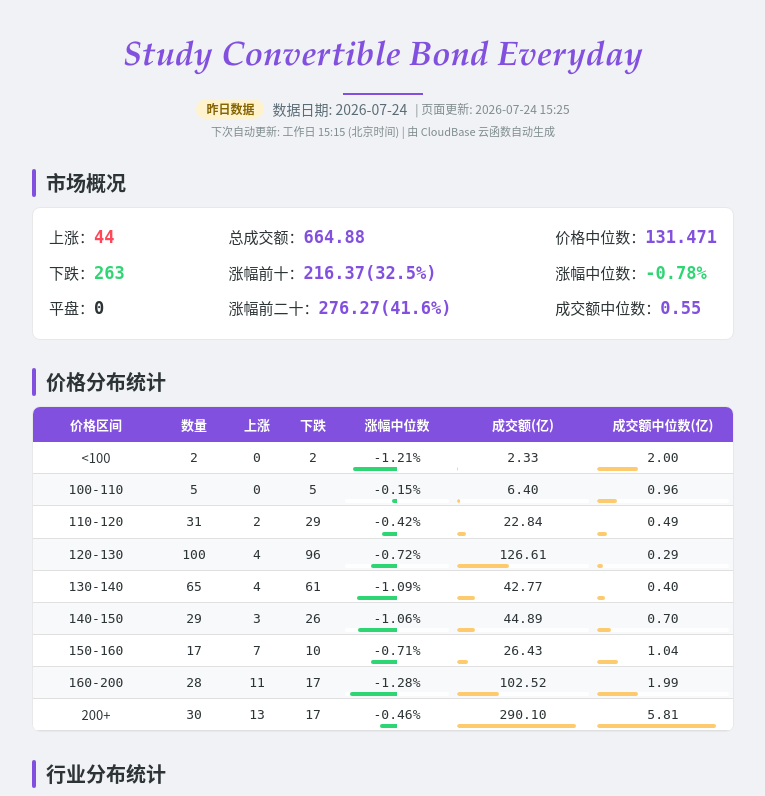
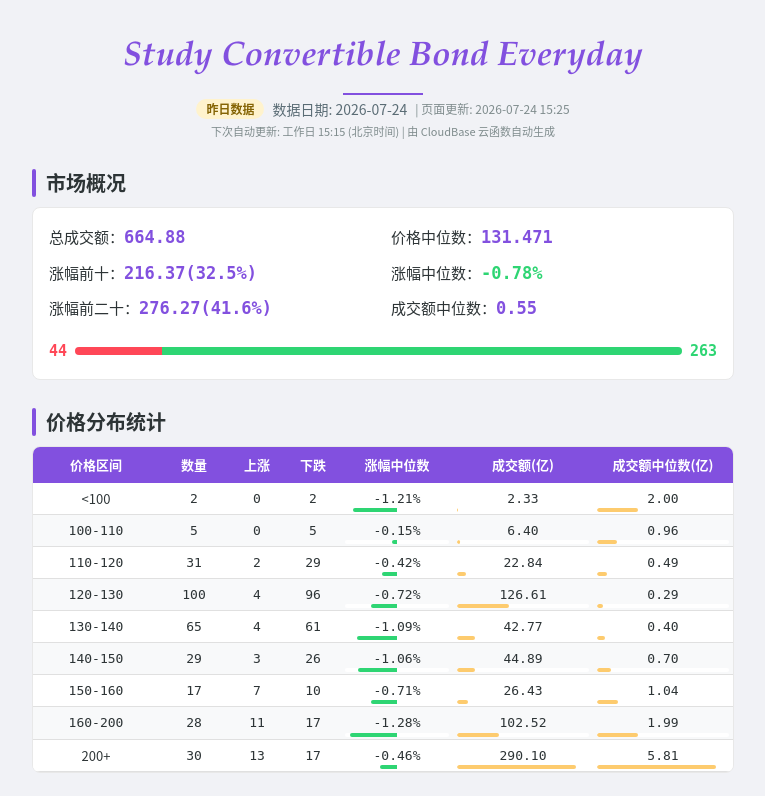
Before and after one commit to MORECORIANDERS/cbreport-web, a website: page index.html in a window 1280 px wide. Shown: the top 796 px of the page, without its empty margins (257-1022 px from the left). Drawn offline with Linux system fonts and the light colour scheme.

Commit message:
feat: 市场概况改为左右两栏 + 涨跌分布进度条
- 上段:6 个指标分左右两栏(桌面端平分宽度),左栏总成交额/涨幅前十/前二十,右栏价格/涨幅/成交额中位数
- 下段:三段进度条,左红=上涨 / 中灰=平盘 / 右绿=下跌,两端标数字不写文字
- 涨幅中位数保留自动着色但去掉 ▲/▼ 符号(进度条已传达涨跌)
- 进度条加 role="img" + aria-label 保障 a11y

```diff
--- a/app.js
+++ b/app.js
@@ -164,6 +164,9 @@
   }
 
   // ===== 模板：市场概况卡片 =====
+  // 上段:6 个指标分左右两栏(桌面端平分宽度,手机端纵向堆叠)
+  // 下段:涨跌分布进度条,左红=上涨 / 中灰=平盘 / 右绿=下跌
+  // 两端标数字(不写"上涨/下跌"文字),靠位置+颜色+端点数字传达语义
   function marketCardTpl(m) {
     function row(label, value, valueClass) {
       return (
@@ -180,16 +183,25 @@
       );
     }
     function col(rows) {
-      return '<div class="flex flex-col gap-2">' + rows.join("") + "</div>";
+      return '<div class="flex flex-col gap-2 sm:flex-1">' + rows.join("") + "</div>";
     }
+
+    // 进度条三段宽度按 up/flat/down 占总家数比例分配
+    const upNum = parseFloat(m.up) || 0;
+    const downNum = parseFloat(m.down) || 0;
+    const flatNum = parseFloat(m.flat) || 0;
+    const total = upNum + downNum + flatNum || 1; // 防 0 除
+    const upPct = (upNum / total) * 100;
+    const flatPct = (flatNum / total) * 100;
+    const downPct = (downNum / total) * 100;
+    // 视觉上不写文字,但 a11y 必须有描述给屏幕阅读器
+    const barAriaLabel = "上涨 " + upNum + " 家,平盘 " + flatNum + " 家,下跌 " + downNum + " 家";
+
     return (
       "" +
-      '<div class="bg-white border border-surface-border rounded-lg p-4 flex flex-col sm:flex-row sm:justify-between gap-4 mobile:p-3 mobile:gap-2.5">' +
-      col([
-        row("上涨：", esc(m.up), "text-up"),
-        row("下跌：", esc(m.down), "text-down"),
-        row("平盘：", esc(m.flat), "text-ink"),
-      ]) +
+      '<div class="bg-white border border-surface-border rounded-lg p-4 mobile:p-3">' +
+      // 上段:左右两栏指标
+      '<div class="flex flex-col sm:flex-row gap-4 mobile:gap-2.5">' +
       col([
         row("总成交额：", esc(m.totalAmount), "text-brand"),
         row("涨幅前十：", esc(m.top10Gain) + "(" + esc(m.top10GainPct) + ")", "text-brand"),
@@ -197,9 +209,33 @@
       ]) +
       col([
         row("价格中位数：", esc(m.priceMedian), "text-brand"),
+        // 涨幅中位数:自动着红/绿色,但不加 ▲/▼ 符号(进度条已用颜色传达涨跌)
         row("涨幅中位数：", esc(m.gainMedian), gainColorClass(m.gainMedian)),
         row("成交额中位数：", esc(m.amountMedian), "text-brand"),
       ]) +
+      "</div>" +
+      // 下段:涨跌分布进度条
+      '<div class="mt-4 mobile:mt-3 flex items-center gap-2">' +
+      '<span class="font-mono font-bold text-[15px] text-up mobile:text-[13px]">' +
+      esc(m.up) +
+      "</span>" +
+      '<div class="flex-1 flex h-2 rounded overflow-hidden bg-surface-alt" role="img" aria-label="' +
+      esc(barAriaLabel) +
+      '">' +
+      '<div class="bg-up" style="width:' +
+      upPct.toFixed(2) +
+      '%"></div>' +
+      '<div class="bg-surface-separator" style="width:' +
+      flatPct.toFixed(2) +
+      '%"></div>' +
+      '<div class="bg-down" style="width:' +
+      downPct.toFixed(2) +
+      '%"></div>' +
+      "</div>" +
+      '<span class="font-mono font-bold text-[15px] text-down mobile:text-[13px]">' +
+      esc(m.down) +
+      "</span>" +
+      "</div>" +
       "</div>"
     );
   }
```
Also changed, not shown: styles.css.
